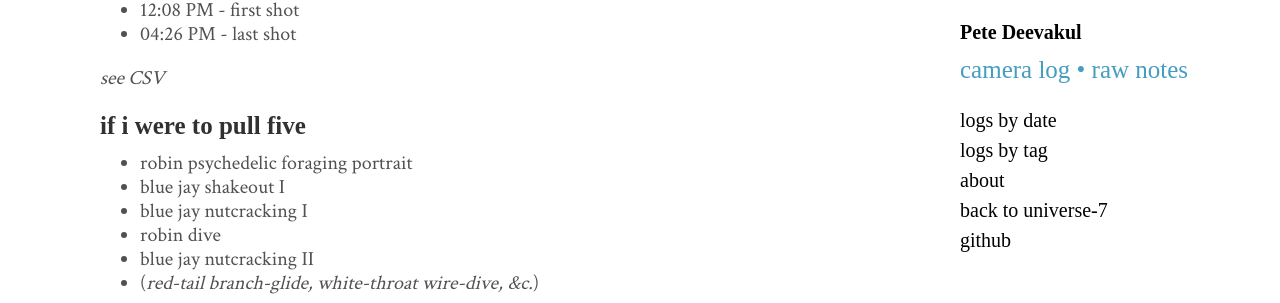
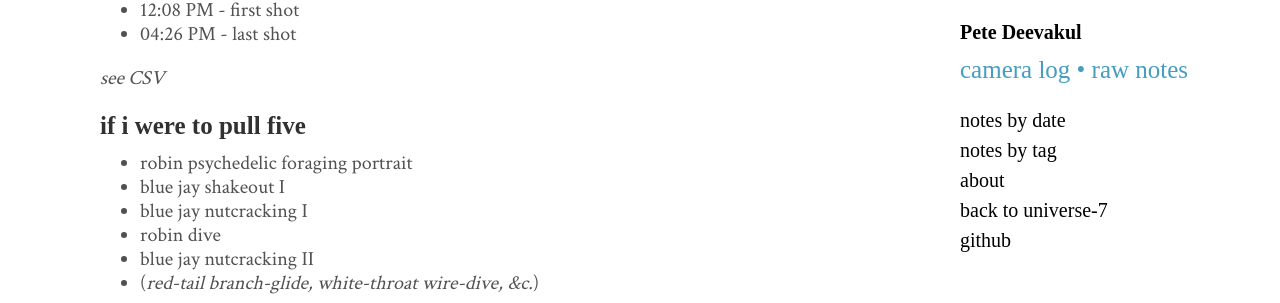
Before and after one commit to universe-7/camera-log, a Jekyll site: the page built from index.html, in a window 1280 px wide. Shown: the part 605-908 px from the top of the page. Built offline with Jekyll 4.4.1, drawn with Linux system fonts in a browser that asks for light colours; some web fonts are replaced; the list of posts is cut into pages by our own code.

Commit message:
change sidebar nav items names
logs --> notes

```diff
--- a/_includes/sidebar.html
+++ b/_includes/sidebar.html
@@ -11,8 +11,8 @@
 
     <nav class="sidebar-nav">
 <!---       <a class="sidebar-nav-item{% if page.url == site.baseurl %} active{% endif %}" href="{{ site.baseurl }}">home</a>-->
-      <a class="sidebar-nav-item" href="/camera-log/archive/">logs by date</a>
-      <a class="sidebar-nav-item" href="/camera-log/tags/">logs by tag</a>
+      <a class="sidebar-nav-item" href="/camera-log/archive/">notes by date</a>
+      <a class="sidebar-nav-item" href="/camera-log/tags/">notes by tag</a>
       <a class="sidebar-nav-item" href="/camera-log/about/">about</a>
       <a class="sidebar-nav-item" href="http://universe-7.github.io">back to universe-7</a>
 
```
